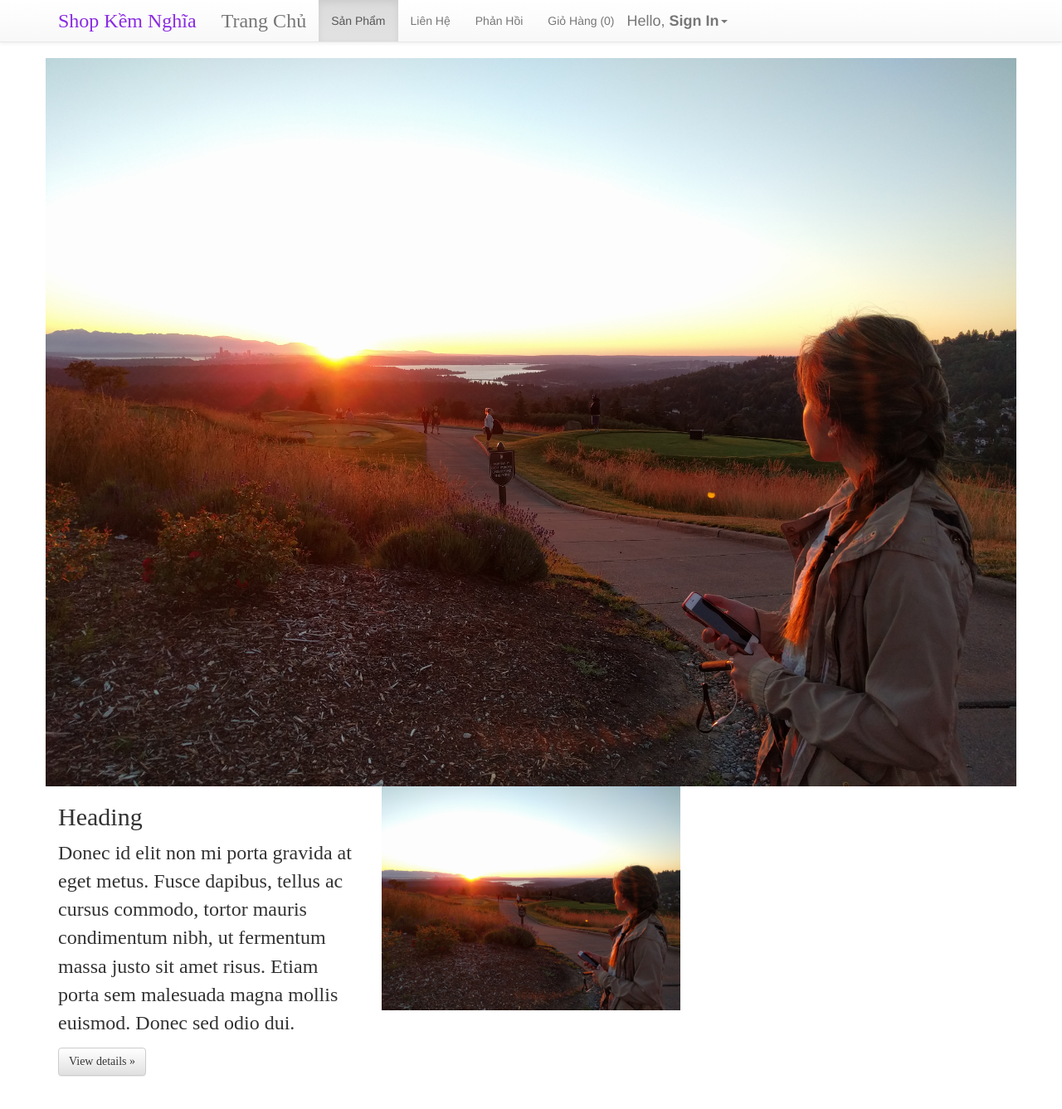
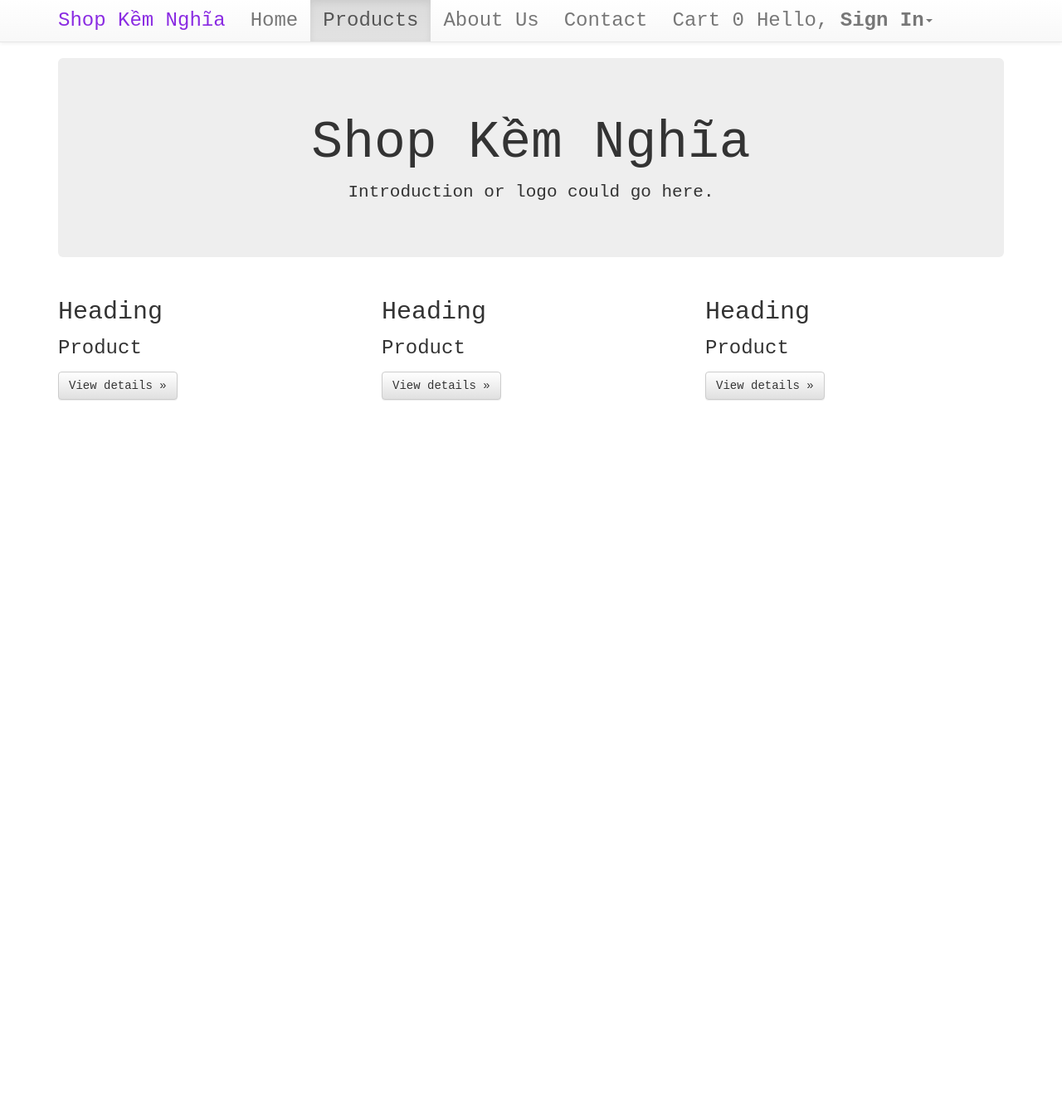
Before and after one commit to spham1412/ShoppingWeb, a Django app: page /products/ in a window 1280 px wide. Shown: the whole page at 83% size. After the commit the page ends 483 px from the top, so only its background shows below. Run offline with Django 3.2, Linux system fonts and the light colour scheme; some libraries are stand-ins or nearby versions.

Commit message:
readme (#4)

```diff
--- a/ShopKemNghia/pip-selfcheck.json
+++ b/ShopKemNghia/pip-selfcheck.json
@@ -1 +1 @@
-{"last_check":"2016-12-08T10:14:47Z","pypi_version":"9.0.1"}
+{"last_check":"2016-12-18T21:27:03Z","pypi_version":"9.0.1"}
--- a/ShopKemNghia/products/templates/product.html
+++ b/ShopKemNghia/products/templates/product.html
@@ -1,21 +1,23 @@
-{% extends 'base.html' %}
+{% extends 'home.html' %}
 {% load staticfiles %}
 
 {% block content %}
     <div class="row">
-    <a href="#"><img src="{% static 'img/home.jpg' %}" class="img-responsive"/></a>
+{#    <a href="#"><img src="{% static 'img/home.jpg' %}" class="img-responsive"/></a>#}
         <div class="col-md-4 logo">
             <h2>Heading</h2>
-            <p class="logo">Donec id elit non mi porta gravida at eget metus. Fusce dapibus, tellus ac cursus commodo, tortor mauris
-                condimentum nibh, ut fermentum massa justo sit amet risus. Etiam porta sem malesuada magna mollis
-                euismod. Donec sed odio dui. </p>
+            <p class="logo">Product</p>
             <p><a class="btn btn-default" href="#" role="button">View details »</a></p>
         </div>
-        <div class="col-md-4">
-            <a href="#"><img src="{% static 'img/home.jpg' %}" class="img-responsive"/></a>
+        <div class="col-md-4 logo">
+            <h2>Heading</h2>
+            <p class="logo">Product</p>
+            <p><a class="btn btn-default" href="#" role="button">View details »</a></p>
         </div>
-        <div class="col-md-4">
-
+        <div class="col-md-4 logo">
+            <h2>Heading</h2>
+            <p class="logo">Product</p>
+            <p><a class="btn btn-default" href="#" role="button">View details »</a></p>
         </div>
     </div>
 {% endblock %}
--- a/ShopKemNghia/profiles/templates/home.html
+++ b/ShopKemNghia/profiles/templates/home.html
@@ -12,57 +12,58 @@
 {% block jumbotron %}
     <!-- Main jumbotron for a primary marketing message or call to action -->
     <div class="jumbotron">
-        <h1>Theme example</h1>
-        <p>This is a template showcasing the optional theme stylesheet included in Bootstrap. Use it as a starting point
-            to create something more unique by building on or modifying it.</p>
+        <h1 class="logo">Shop Kềm Nghĩa</h1>
+        <p class="logo">Introduction or logo could go here.</p>
     </div>
 {% endblock %}
 
 {% block content %}
     <div class="row">
-{#    <a href="#"><img src="{% static 'img/home.jpg' %}" class="img-responsive"/></a>#}
+        {#    <a href="#"><img src="{% static 'img/home.jpg' %}" class="img-responsive"/></a>#}
         <div class="col-md-4 logo">
             <h2>Heading</h2>
-            <p class="logo">Donec id elit non mi porta gravida at eget metus. Fusce dapibus, tellus ac cursus commodo, tortor mauris
-                condimentum nibh, ut fermentum massa justo sit amet risus. Etiam porta sem malesuada magna mollis
-                euismod. Donec sed odio dui. </p>
+            <p class="logo">Product</p>
             <p><a class="btn btn-default" href="#" role="button">View details »</a></p>
         </div>
-        <div class="col-md-4">
-            <a href="#"><img src="{% static 'img/home.jpg' %}" class="img-responsive"/></a>
+        <div class="col-md-4 logo">
+            <h2>Heading</h2>
+            <p class="logo">Product</p>
+            <p><a class="btn btn-default" href="#" role="button">View details »</a></p>
         </div>
-        <div class="col-md-4">
-            {% if request.user.is_authenticated %}
-            <h3>Hello {{ request.user }}</h3>
-            {% else %}
-            <form class="login" method="POST" action="{% url 'account_login' %}"> {% csrf_token %}
-
-
-                <div id="div_id_login" class="form-group"><label for="id_login" class="control-label  requiredField">
-                    Login<span class="asteriskField">*</span> </label>
-                    <div class="controls "><input autofocus="autofocus" class="textinput textInput form-control"
-                                                  id="id_login" name="login" placeholder="Username or e-mail"
-                                                  type="text" required=""></div>
-                </div>
-                <div id="div_id_password" class="form-group"><label for="id_password"
-                                                                    class="control-label  requiredField">
-                    Password<span class="asteriskField">*</span> </label>
-                    <div class="controls "><input class="textinput textInput form-control" id="id_password"
-                                                  name="password" placeholder="Password" type="password" required="">
-                    </div>
-                </div>
-                <div class="form-group">
-                    <div id="div_id_remember" class="checkbox"><label for="id_remember" class=""> <input
-                            class="checkboxinput" id="id_remember" name="remember" type="checkbox">
-                        Remember Me
-                    </label></div>
-                </div>
-
-                <a class="btn btn-link button secondaryAction" href="{% url 'account_reset_password' %}">Forgot Password?</a>
-                <a class="btn btn-link button secondaryAction" href="{% url 'account_signup' %}">Signup</a>
-                <button class="btn btn-default primaryAction" type="submit">Sign In</button>
-            </form>
-            {% endif %}
+        <div class="col-md-4 logo">
+            <h2>Heading</h2>
+            <p class="logo">Product</p>
+            <p><a class="btn btn-default" href="#" role="button">View details »</a></p>
+        </div>
+        <div class="col-md-4 logo">
+            <h2>Heading</h2>
+            <p class="logo">Product</p>
+            <p><a class="btn btn-default" href="#" role="button">View details »</a></p>
+        </div>
+        <div class="col-md-4 logo">
+            <h2>Heading</h2>
+            <p class="logo">Product</p>
+            <p><a class="btn btn-default" href="#" role="button">View details »</a></p>
+        </div>
+        <div class="col-md-4 logo">
+            <h2>Heading</h2>
+            <p class="logo">Product</p>
+            <p><a class="btn btn-default" href="#" role="button">View details »</a></p>
+        </div>
+        <div class="col-md-4 logo">
+            <h2>Heading</h2>
+            <p class="logo">Product</p>
+            <p><a class="btn btn-default" href="#" role="button">View details »</a></p>
+        </div>
+        <div class="col-md-4 logo">
+            <h2>Heading</h2>
+            <p class="logo">Product</p>
+            <p><a class="btn btn-default" href="#" role="button">View details »</a></p>
+        </div>
+        <div class="col-md-4 logo">
+            <h2>Heading</h2>
+            <p class="logo">Product</p>
+            <p><a class="btn btn-default" href="#" role="button">View details »</a></p>
         </div>
     </div>
 {% endblock %}
--- a/ShopKemNghia/profiles/templates/navbar.html
+++ b/ShopKemNghia/profiles/templates/navbar.html
@@ -18,36 +18,40 @@
                 {% url 'about' as about %}
                 {% url 'contact' as contact %}
                 {% url 'cart' as cart %}
+                {% url 'checkout' as checkout %}
                 <li {% if request.path == home %} class="active" {% endif %}>
-                    <a class="logo" href="{% url 'home' %}">Trang Chủ</a>
+                    <a class="logo" href="{% url 'home' %}">Home</a>
                 </li>
                 <li {% if request.path == products %} class="active" {% endif %}>
-                    <a href="{% url 'products' %}">Sản Phẩm</a>
+                    <a class="logo" href="{% url 'products' %}">Products</a>
                 </li>
                 <li {% if request.path == about %} class="active" {% endif %}>
-                    <a href="{% url 'about' %}">Liên Hệ</a>
+                    <a class="logo" href="{% url 'about' %}">About Us</a>
                 </li>
                 <li {% if request.path == contact %} class="active" {% endif %}>
-                    <a href="{% url 'contact' %}">Phản Hồi</a>
+                    <a class="logo" href="{% url 'contact' %}">Contact</a>
                 </li>
                 <li {% if request.path == cart %} class="active" {% endif %}>
-                    <a href="{% url 'cart' %}">Giỏ Hàng ({{ 0 }})</a>
+                    <a class="logo" href="{% url 'cart' %}">Cart {{ 0 }}</a>
                 </li>
+{#                <li {% if request.path == checkout %} class="active" {% endif %}>#}
+{#                    <a class="logo" href="{% url 'checkout' %}">Thanh Toán</a>#}
+{#                </li>#}
                 <li class="dropdown">
-                    <a class="navbar-brand" href="#" class="dropdown-toggle" data-toggle="dropdown" role="button"
+                    <a class="navbar-brand logo" href="#" class="dropdown-toggle" data-toggle="dropdown" role="button"
                        aria-haspopup="true" aria-expanded="false">Hello, <strong>{% if request.user.is_authenticated %}
                         {{ request.user }}{% else %}Sign In{% endif %}</strong><span class="caret"></span></a>
                     <ul class="dropdown-menu">
                         {% if request.user.is_authenticated %}
-                            <li><a href="{% url 'account_logout' %}">Log Out</a></li>
+                            <li><a class="logo" href="{% url 'account_logout' %}">Log Out</a></li>
                         {% else %}
-                            <li><a href="{% url 'account_login' %}">Sign In</a></li>
-                            <li><a href="{% url 'account_signup' %}">New Customer? <strong>Sign Up</strong></a></li>
+                            <li><a class="logo" href="{% url 'account_login' %}">Sign In</a></li>
+                            <li><a class="logo" href="{% url 'account_signup' %}">New Customer? <strong>Sign Up</strong></a></li>
                         {% endif %}
                         <li role="separator" class="divider"></li>
                         <li class="dropdown-header">Nav header</li>
-                        <li><a href="#">Separated link</a></li>
-                        <li><a href="#">One more separated link</a></li>
+                        <li><a class="logo" href="#">Separated link</a></li>
+                        <li><a class="logo" href="#">One more separated link</a></li>
                     </ul>
                 </li>
             </ul>
--- a/ShopKemNghia/static/static/css/main.css
+++ b/ShopKemNghia/static/static/css/main.css
@@ -18,6 +18,6 @@
 /*}*/
 
 .logo {
-    font-family: Zapfino;
+    font-family: "Courier New";
     font-size: x-large;
 }
```
Also changed, not shown: README.md, ShopKemNghia/db.sqlite3, 1 other file.
